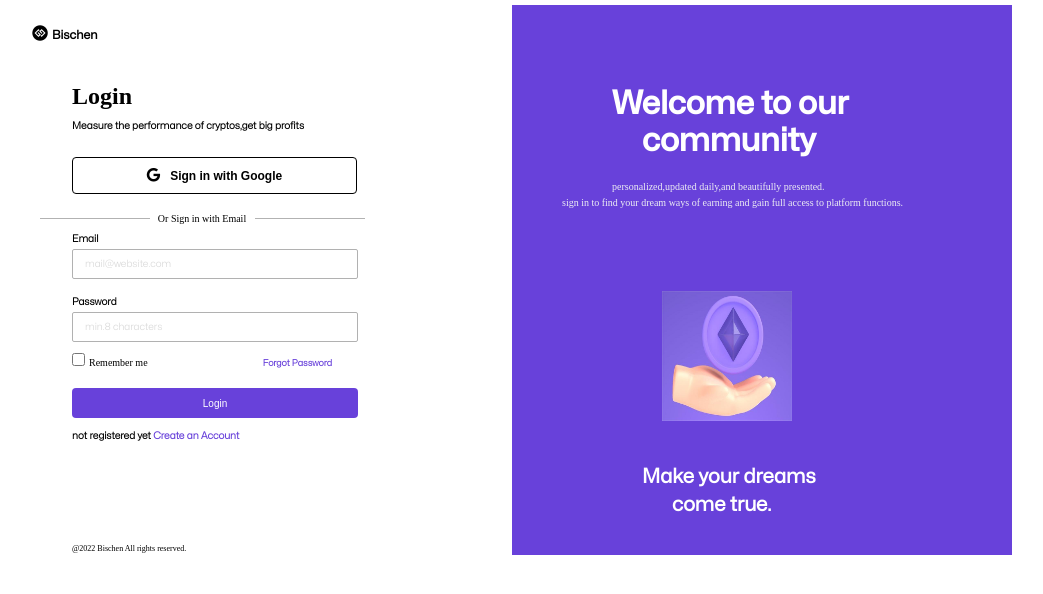
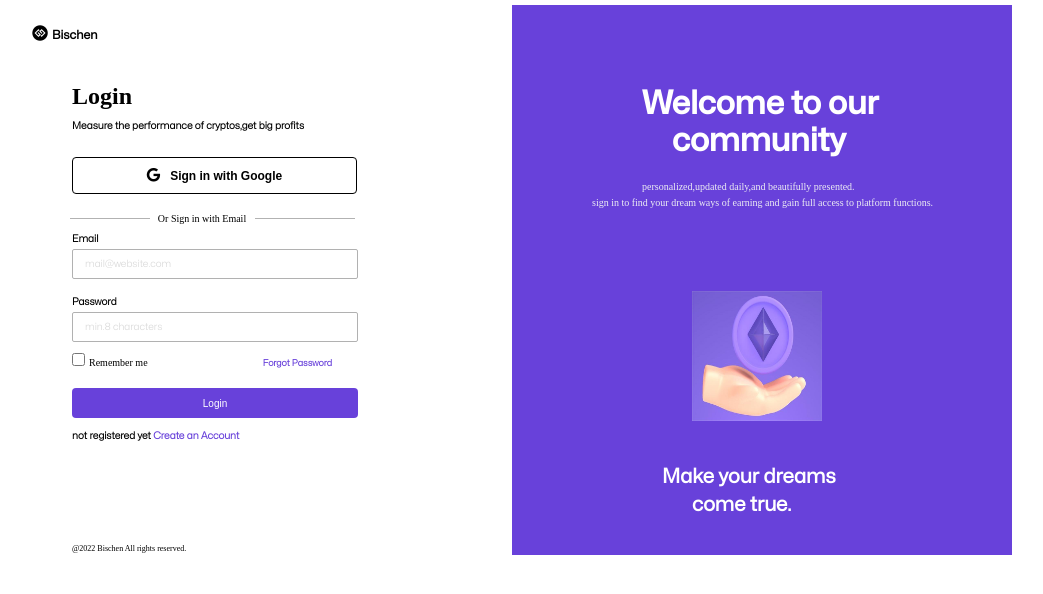
Before and after one commit to HariSunil/login, a plain HTML site: page index.html in a window 1280 px wide. Shown: the whole page, without its empty margins (108-1151 px from the left). Drawn offline with Linux system fonts and the light colour scheme; a web font is replaced by a local one.

Commit message:
updated line length

```diff
--- a/style.css
+++ b/style.css
@@ -75,10 +75,10 @@
     content:" ";
     display: block;
     height: 1px;
-    width: 110px;
+    width: 80px;
     position: absolute;
     top:45%;
-    left: 0;
+    left: 30px;
     background: black;
     opacity: 0.3;
   }
@@ -92,12 +92,12 @@
   .hr-lines:after{
     content:" ";
     height: 1px;
-    width: 110px;
+    width: 100px;
     background: black;
     display: block;
     position: absolute;
     top: 45%;
-    right: 0;
+    right: 10px;
     opacity: 0.3;
   }
   .s_form input[type=text]{
@@ -200,14 +200,14 @@
     font-weight: 600;
     position: relative;
     top:80px;
-    left:100px;
+    left:130px;
 }
 .text p{
     color:rgb(236,236,243);
     font-size: 10px;
     position: relative;
     top: 100px;
-    left:100px;
+    left:130px;
     line-height: 16px;
 }
 #com{
@@ -222,7 +222,7 @@
     color:white;
     position:relative;
     top:220px;
-    left:130px;
+    left:150px;
     font-size: 20px;
     font-weight: 600;
     font-family: 'regularfont';
@@ -237,12 +237,12 @@
     font-size: 10px;
     position: absolute;
     top:520px;
-    left:146px;
+    left:180px;
 }
 .chart img{
     width:130px;
     height:130px;
     position: relative;
     top:180px;
-    left:150px;
+    left:180px;
 }
```
